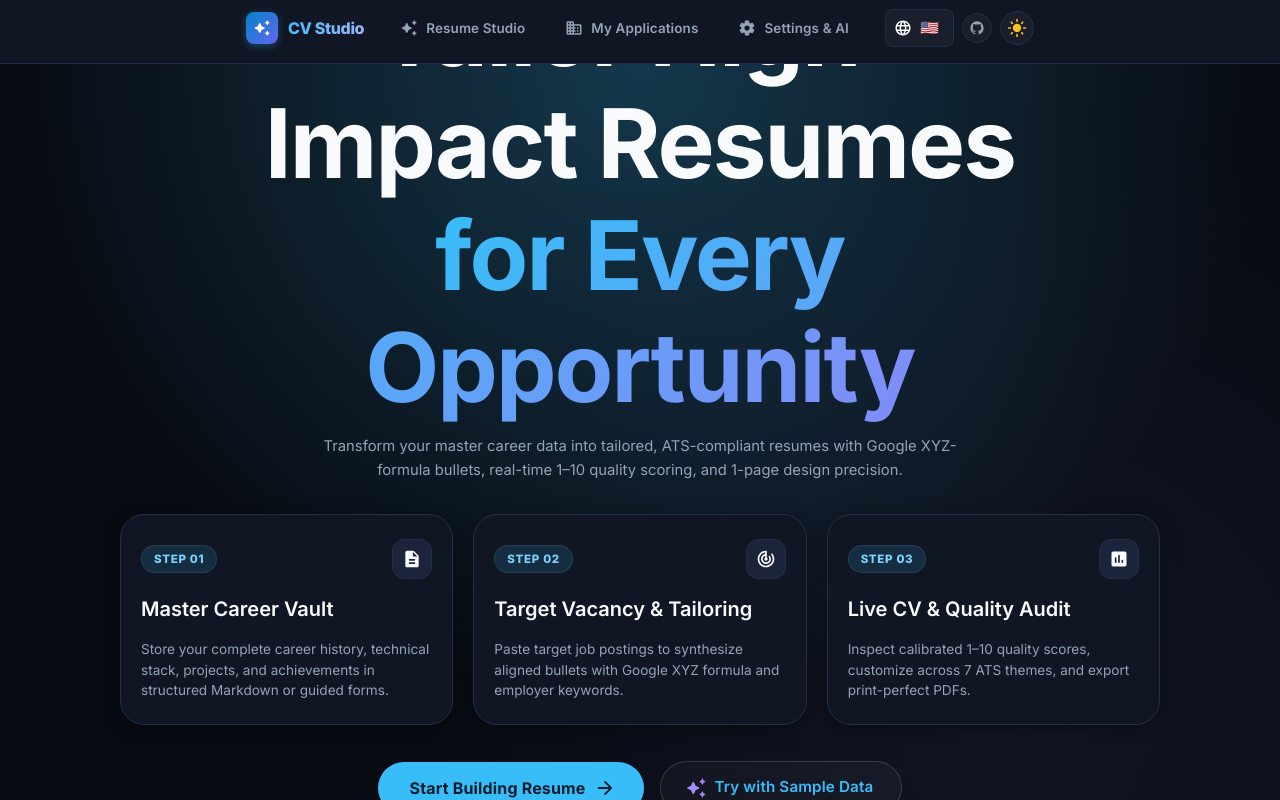
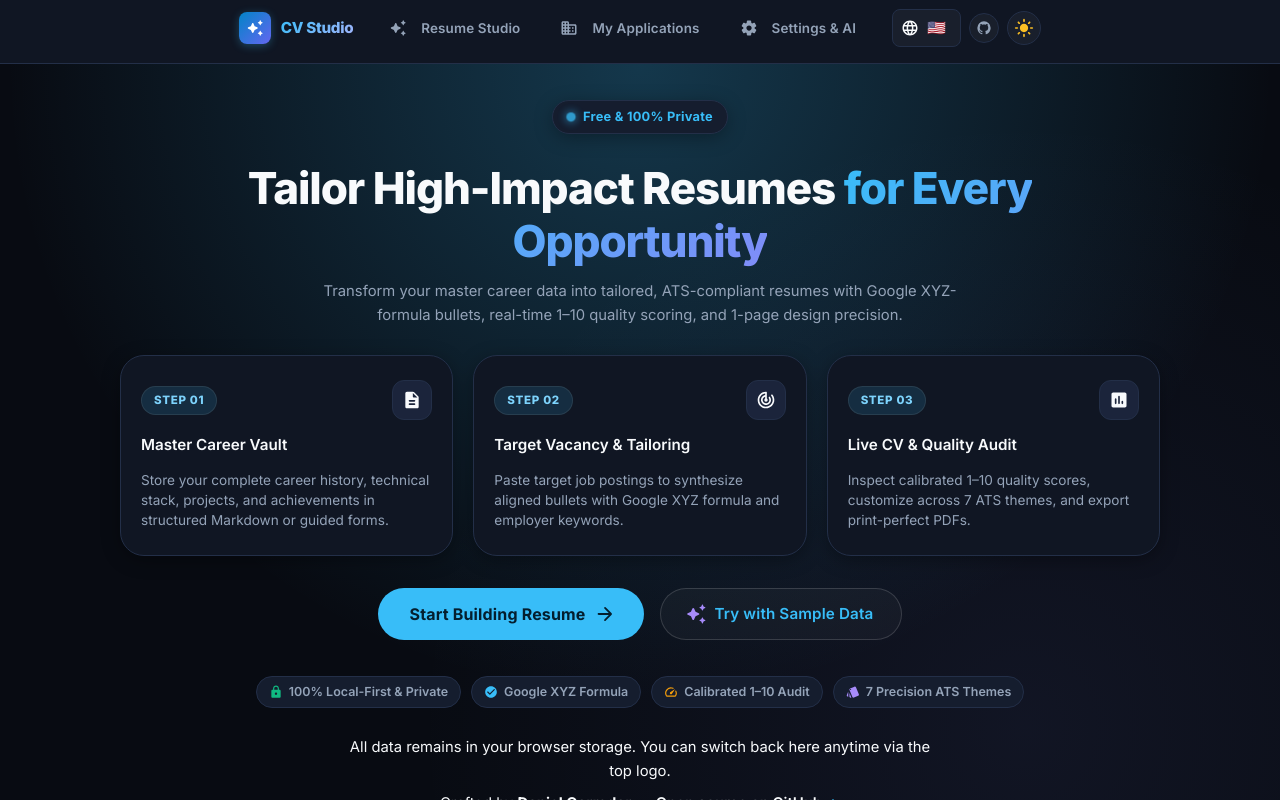
Before and after one commit to dann95moz/customs-CVs, a React (Vite) app: page / in a window 1280 px wide. Built offline with nearby package versions, Linux system fonts and the light colour scheme.

Commit message:
style(theme): harmonize pill design tokens and extend mui palette color augmentation

```diff
--- a/src/components/landing/WelcomeLandingView.tsx
+++ b/src/components/landing/WelcomeLandingView.tsx
@@ -189,10 +189,13 @@ export const WelcomeLandingView: React.FC<WelcomeLandingViewProps> = ({
         </div>
 
         {/* Footer Note */}
-        <div className="welcome-footer-note" style={{ display: 'flex', flexDirection: 'column', gap: '6px', alignItems: 'center' }}>
+        <div className="welcome-footer-note" style={{ display: 'flex', flexDirection: 'column', gap: '8px', alignItems: 'center', textAlign: 'center', maxWidth: '600px', margin: '0 auto' }}>
           <span>{t('common:footer.privacyNote', 'All data remains in your browser storage. You can switch back here anytime via the top logo.')}</span>
-          <span style={{ display: 'inline-flex', alignItems: 'center', gap: '5px' }}>
-            {t('common:footer.craftedBy', 'Crafted by')} <strong>{APP_LINKS.AUTHOR_NAME}</strong> ·{' '}
+          <div style={{ display: 'flex', alignItems: 'center', justifyContent: 'center', gap: '8px', flexWrap: 'wrap' }}>
+            <span>
+              {t('common:footer.craftedBy', 'Crafted by')} <strong>{APP_LINKS.AUTHOR_NAME}</strong>
+            </span>
+            <span style={{ opacity: 0.4 }}>•</span>
             <a
               href={APP_LINKS.GITHUB_REPO}
               target="_blank"
@@ -202,14 +205,14 @@ export const WelcomeLandingView: React.FC<WelcomeLandingViewProps> = ({
                 textDecoration: 'none',
                 display: 'inline-flex',
                 alignItems: 'center',
-                gap: '3px',
+                gap: '4px',
                 fontWeight: 600,
                 borderBottom: '1px dotted currentColor',
               }}
             >
-              {t('common:footer.openSource', 'Open source on GitHub')} <StarRoundedIcon sx={{ fontSize: 13, color: 'primary.main', verticalAlign: 'middle' }} />
+              {t('common:footer.openSource', 'Open source on GitHub')} <StarRoundedIcon sx={{ fontSize: 14, color: 'primary.main' }} />
             </a>
-          </span>
+          </div>
         </div>
       </div>
     </div>
--- a/src/components/studio/StudioNavbar.tsx
+++ b/src/components/studio/StudioNavbar.tsx
@@ -122,6 +122,7 @@ export const StudioNavbar: React.FC = () => {
           allowScrollButtonsMobile
           sx={{
             minHeight: 48,
+            flex: { xs: 1, sm: '0 1 auto' },
             '& .MuiTabs-scroller': {
               overflowX: 'auto !important',
             },
@@ -131,33 +132,53 @@ export const StudioNavbar: React.FC = () => {
             },
             '& .MuiTab-root': {
               minHeight: 48,
-              minWidth: { xs: 80, sm: 110, md: 130 },
-              px: { xs: 1.25, sm: 2 },
-              fontSize: { xs: '0.78rem', sm: '0.84rem' },
+              minWidth: { xs: 64, sm: 100, md: 120 },
+              px: { xs: 0.75, sm: 1.5, md: 2 },
+              fontSize: { xs: '0.74rem', sm: '0.84rem' },
               fontWeight: 600,
               textTransform: 'none',
+              gap: { xs: 0.5, sm: 0.75 },
             },
           }}
         >
           <Tab
             value="wizard"
-            icon={<AutoAwesomeRoundedIcon sx={{ fontSize: 18 }} />}
+            icon={<AutoAwesomeRoundedIcon sx={{ fontSize: { xs: 16, sm: 18 } }} />}
             iconPosition="start"
-            label={t('nav.resumeStudio', 'Resume Studio')}
+            label={
+              <>
+                <Box component="span" sx={{ display: { xs: 'none', sm: 'inline' } }}>
+                  {t('nav.resumeStudio', 'Resume Studio')}
+                </Box>
+                <Box component="span" sx={{ display: { xs: 'inline', sm: 'none' } }}>
+                  {t('nav.studio', 'Studio')}
+                </Box>
+              </>
+            }
           />
           <Tab
             value="history"
-            icon={<BusinessRoundedIcon sx={{ fontSize: 18 }} />}
+            icon={<BusinessRoundedIcon sx={{ fontSize: { xs: 16, sm: 18 } }} />}
             iconPosition="start"
             label={
-              <Box sx={{ display: 'flex', alignItems: 'center', gap: 0.75 }}>
-                <span>{t('nav.myApplications', 'My Applications')}</span>
+              <Box sx={{ display: 'flex', alignItems: 'center', gap: 0.5 }}>
+                <Box component="span" sx={{ display: { xs: 'none', sm: 'inline' } }}>
+                  {t('nav.myApplications', 'My Applications')}
+                </Box>
+                <Box component="span" sx={{ display: { xs: 'inline', sm: 'none' } }}>
+                  {t('nav.applicationsShort', 'Apps')}
+                </Box>
                 {savedVersionsCount > 0 && (
                   <Chip
                     label={savedVersionsCount}
                     size="small"
                     color="primary"
-                    sx={{ height: 18, fontSize: '0.68rem', fontWeight: 700 }}
+                    sx={{
+                      height: 16,
+                      fontSize: '0.65rem',
+                      fontWeight: 700,
+                      '& .MuiChip-label': { px: 0.6 },
+                    }}
                   />
                 )}
               </Box>
@@ -165,9 +186,18 @@ export const StudioNavbar: React.FC = () => {
           />
           <Tab
             value="settings"
-            icon={<SettingsRoundedIcon sx={{ fontSize: 18 }} />}
+            icon={<SettingsRoundedIcon sx={{ fontSize: { xs: 16, sm: 18 } }} />}
             iconPosition="start"
-            label={t('nav.settingsAndAi', 'Settings & AI')}
+            label={
+              <>
+                <Box component="span" sx={{ display: { xs: 'none', sm: 'inline' } }}>
+                  {t('nav.settingsAndAi', 'Settings & AI')}
+                </Box>
+                <Box component="span" sx={{ display: { xs: 'inline', sm: 'none' } }}>
+                  {t('nav.settingsShort', 'Settings')}
+                </Box>
+              </>
+            }
           />
         </Tabs>
 
--- a/src/components/studio/ai/ContextualAiModal.tsx
+++ b/src/components/studio/ai/ContextualAiModal.tsx
@@ -302,23 +302,17 @@ export const ContextualAiModal: React.FC<ContextualAiModalProps> = ({
             type="submit"
             fullWidth
             variant="contained"
+            color="primary"
             size="large"
             disabled={!canSubmit}
+            startIcon={<BoltRoundedIcon />}
             sx={{
-              py: 1.4,
-              borderRadius: '12px',
-              fontWeight: 800,
-              fontSize: '1rem',
-              letterSpacing: '-0.01em',
-              textTransform: 'none',
-              bgcolor: isDark ? 'primary.main' : '#0f172a',
-              color: '#ffffff',
-              '&:hover': {
-                bgcolor: isDark ? 'primary.dark' : '#1e293b',
-              },
+              py: 1.2,
+              fontWeight: 700,
+              fontSize: '0.95rem',
             }}
           >
-            {t('target:actions.tailorNow', '✨ Tailor Resume Now')}
+            {t('target:actions.tailorNow', 'Tailor Resume Now')}
           </Button>
 
           {/* Accordion / Toggle for Alternative Providers */}
--- a/src/styles/landing.css
+++ b/src/styles/landing.css
@@ -11,12 +11,13 @@
   display: flex;
   flex-direction: column;
   align-items: center;
-  justify-content: center;
-  padding: 32px 20px;
+  justify-content: flex-start;
+  padding: 36px 20px 64px;
   background: radial-gradient(circle at 50% 0%, var(--accent-glow) 0%, transparent 65%),
               radial-gradient(circle at 80% 90%, rgba(129, 140, 248, 0.08) 0%, transparent 50%),
               var(--bg-dark);
   position: relative;
+  -webkit-overflow-scrolling: touch;
 }
 
 .welcome-landing-content {
@@ -26,9 +27,9 @@
   flex-direction: column;
   align-items: center;
   text-align: center;
-  gap: 32px;
+  gap: 28px;
   z-index: 1;
-  margin: auto;
+  margin: 0 auto;
 }
 
 /* Header & Badge */
@@ -74,27 +75,34 @@
   align-items: center;
   gap: 12px;
   max-width: 800px;
+  width: 100%;
 }
 
 .welcome-hero-title {
-  font-size: clamp(2rem, 4vw, 2.75rem);
+  font-size: clamp(1.65rem, 5vw, 2.75rem);
   font-weight: 800;
   letter-spacing: -0.03em;
-  line-height: 1.15;
+  line-height: 1.18;
   color: var(--text-main);
+  word-break: break-word;
+  overflow-wrap: break-word;
+  max-width: 100%;
 }
 
 .welcome-gradient-text {
   background: linear-gradient(135deg, var(--accent) 0%, var(--primary-purple) 100%);
   -webkit-background-clip: text;
   -webkit-text-fill-color: transparent;
+  display: inline;
+  word-break: break-word;
 }
 
 .welcome-hero-subtitle {
-  font-size: clamp(0.95rem, 1.8vw, 1.1rem);
+  font-size: clamp(0.9rem, 2vw, 1.1rem);
   color: var(--text-muted);
   line-height: 1.6;
   max-width: 680px;
+  word-break: break-word;
 }
 
 /* 3-Step Process Cards */
@@ -222,12 +230,19 @@
   border-color: var(--border-light);
 }
 
-/* Footer / Disclaimer Note */
-.welcome-footer-note {
-  font-size: 0.76rem;
-  color: var(--text-dim);
-  display: flex;
-  align-items: center;
-  gap: 6px;
-  margin-top: -8px;
+@media (max-width: 600px) {
+  .welcome-landing-wrapper {
+    padding: 20px 14px 48px;
+  }
+  .welcome-landing-content {
+    gap: 20px;
+  }
+  .welcome-actions-row {
+    flex-direction: column;
+    width: 100%;
+    gap: 10px;
+  }
+  .welcome-actions-row .MuiButton-root {
+    width: 100%;
+  }
 }
--- a/src/styles/tokens.css
+++ b/src/styles/tokens.css
@@ -94,11 +94,22 @@
   --pill-shadow: 0 2px 10px rgba(2, 132, 199, 0.18);
 }
 
+html, body {
+  margin: 0;
+  padding: 0;
+  width: 100%;
+  max-width: 100vw;
+  overflow-x: hidden;
+}
+
 .studio-app {
   display: flex;
   flex-direction: column;
   height: 100vh;
-  overflow: hidden;
+  width: 100%;
+  max-width: 100vw;
+  overflow-x: hidden;
+  overflow-y: hidden;
   background-color: var(--bg-dark);
   color: var(--text-main);
 }
--- a/src/theme/theme.ts
+++ b/src/theme/theme.ts
@@ -7,6 +7,17 @@ import {
 import { getDimensionCssVariables, RADIUS_TOKENS } from './dimensions';
 
 export type ThemeMode = 'light' | 'dark';
+
+declare module '@mui/material/styles' {
+  interface PaletteColor {
+    container?: string;
+    onContainer?: string;
+  }
+  interface SimplePaletteColorOptions {
+    container?: string;
+    onContainer?: string;
+  }
+}
 
 const getDesignTokens = (mode: ThemeMode): ThemeOptions => {
   const isDark = mode === 'dark';
@@ -34,13 +45,36 @@ const getDesignTokens = (mode: ThemeMode): ThemeOptions => {
     },
     typography: {
       fontFamily: bodyFont,
-      h1: { fontFamily: displayFont, fontWeight: 700, letterSpacing: '-0.02em' },
-      h2: { fontFamily: displayFont, fontWeight: 700, letterSpacing: '-0.015em' },
-      h3: { fontFamily: displayFont, fontWeight: 600, letterSpacing: '-0.01em' },
-      h4: { fontWeight: 700, letterSpacing: '-0.01em' },
-      h5: { fontWeight: 600 },
-      h6: { fontWeight: 600 },
-      subtitle1: { fontWeight: 500 },
+      h1: {
+        fontFamily: displayFont,
+        fontWeight: 800,
+        fontSize: 'clamp(1.75rem, 4vw, 2.75rem)',
+        lineHeight: 1.2,
+        letterSpacing: '-0.025em',
+      },
+      h2: {
+        fontFamily: displayFont,
+        fontWeight: 700,
+        fontSize: 'clamp(1.4rem, 3.2vw, 2.25rem)',
+        lineHeight: 1.25,
+        letterSpacing: '-0.02em',
+      },
+      h3: {
+        fontFamily: displayFont,
+        fontWeight: 600,
+        fontSize: 'clamp(1.2rem, 2.5vw, 1.75rem)',
+        lineHeight: 1.3,
+        letterSpacing: '-0.015em',
+      },
+      h4: {
+        fontWeight: 700,
+        fontSize: 'clamp(1.05rem, 2vw, 1.35rem)',
+        lineHeight: 1.35,
+        letterSpacing: '-0.01em',
+      },
+      h5: { fontWeight: 600, fontSize: '1.05rem', lineHeight: 1.4 },
+      h6: { fontWeight: 600, fontSize: '0.95rem', lineHeight: 1.4 },
+      subtitle1: { fontWeight: 500, fontSize: '0.95rem' },
       subtitle2: { fontWeight: 600, fontSize: '0.825rem' },
       body1: { fontSize: '0.925rem', lineHeight: 1.6 },
       body2: { fontSize: '0.85rem', lineHeight: 1.5 },
```
Also changed, not shown: src/components/studio/StepAITailor.tsx (+4 -5 lines), .agents/rules/coding-rules.md.
